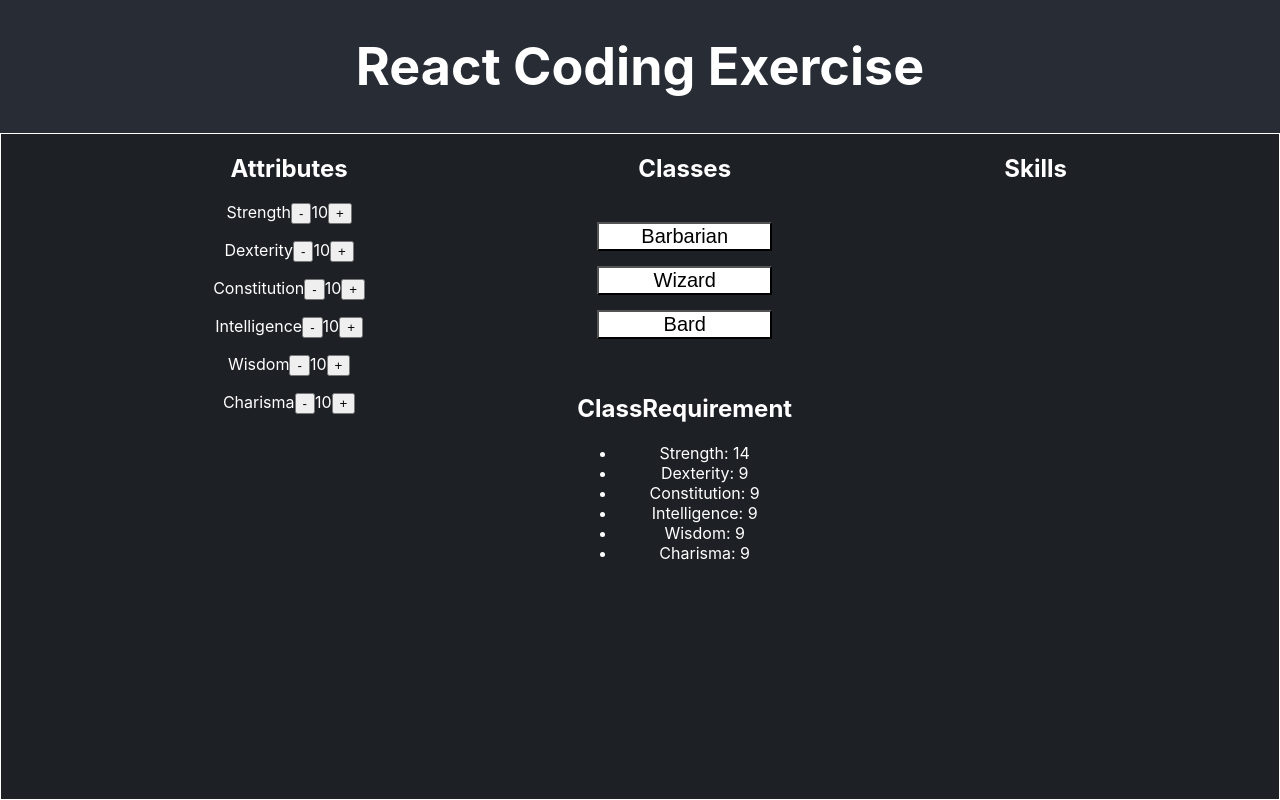
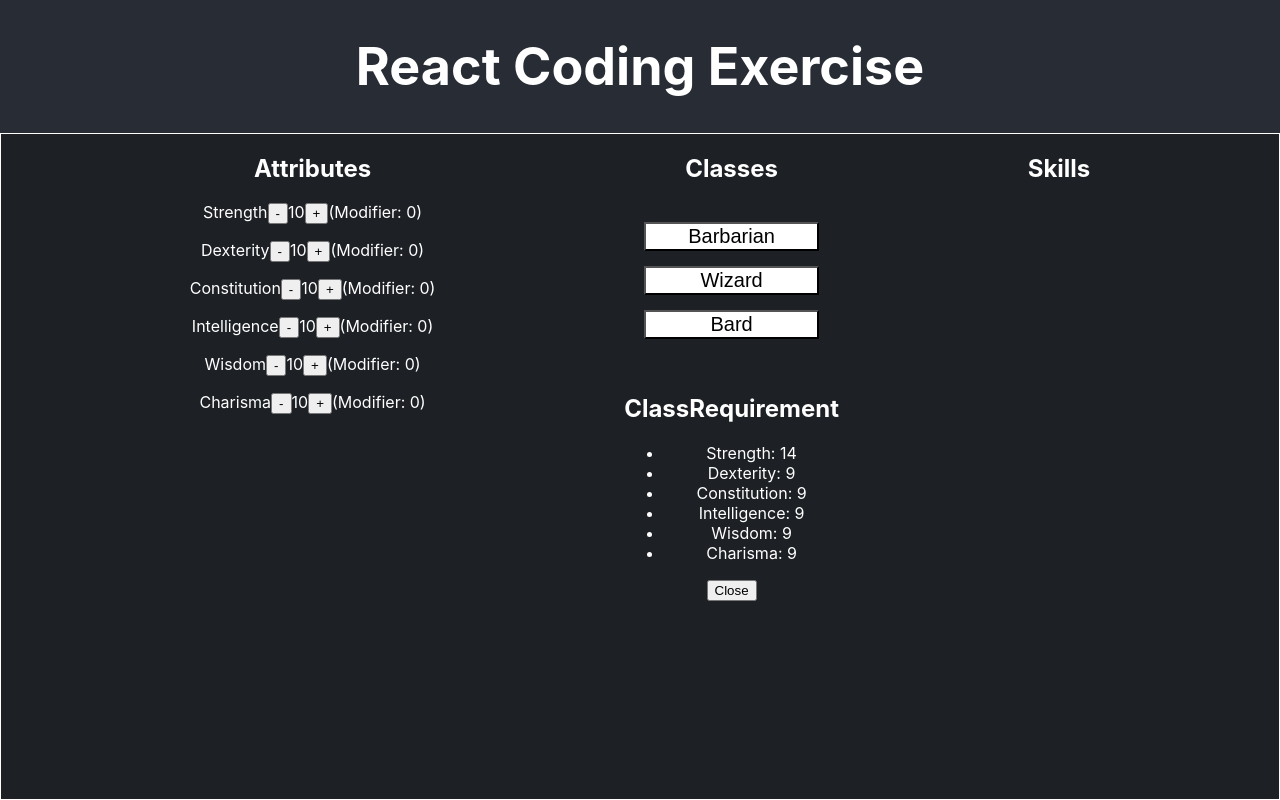
Before and after one commit to KamsiyonnaObi/recruiting-webapp-character, a React (Create React App) app: page / in a window 1280 px wide. Both pictures are taken after a click on the button "Barbarian". Built offline with nearby package versions, Linux system fonts and the light colour scheme.

Commit message:
Attribute Modifiers

```diff
--- a/src/App.js
+++ b/src/App.js
@@ -10,13 +10,19 @@ function App() {
   const [attributes, setAttributes] = useState(
     ATTRIBUTE_LIST.map(attribute => ({
       name: attribute,
-      value: 10
+      value: 10,
+      modifier: 0
     }))
   );
+
+  function calculateModifier(value){
+    return Math.floor((value - 10) / 2)
+   }
 
   const handleAttributeChange = (index, newValue) => {
     const updatedAttributes = [...attributes]
     updatedAttributes[index].value = newValue
+    updatedAttributes[index].modifier = calculateModifier(newValue)
     setAttributes(updatedAttributes)
   }
 //     useEffect(() => {
@@ -31,6 +37,8 @@ function meetsRequirements(className) {
   }
   return true;
 }
+
+
 
   return (
     <div className="App">
@@ -47,6 +55,7 @@ function meetsRequirements(className) {
               <span>{attribute.value}</span>
               <button onClick={() => handleAttributeChange(index, attribute.value + 1)}>+</button>
               {/* {console.log(attribute)} */}
+              (Modifier: {attribute.modifier})
             </p>
           </div>
           ))}
--- a/src/components/ClassRequirement.js
+++ b/src/components/ClassRequirement.js
@@ -20,6 +20,7 @@ const ClassRequirement = (props) => {
             </li>
             ))}
         </ul>
+        <button onClick={props.handleClose}>Close</button>
     </div>
   )
 }
--- a/src/components/Classes.js
+++ b/src/components/Classes.js
@@ -11,6 +11,10 @@ const Classes = (props) => {
     const handleClick = (className) => {
         setSelectedClass(className)
     }
+
+    const handleClose = () => {
+        setSelectedClass(null)
+      }
 
   return (
     <div>
@@ -30,7 +34,7 @@ const Classes = (props) => {
           )
         })}
       </ul>
-      {selectedClass && <ClassRequirement classDetails={selectedClass}/>}
+      {selectedClass && <ClassRequirement classDetails={selectedClass} handleClose={handleClose}/>}
     </div>
   )
 }
```
